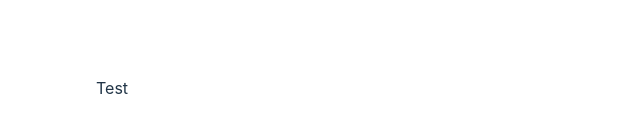
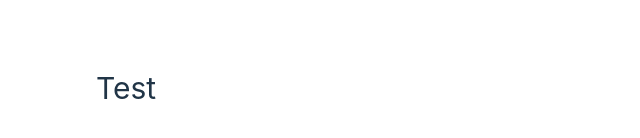
Before and after one commit to gt-esports/gamefest, a React (Vite) app: page / in a window 1280 px wide. Shown: the part 312-450 px from the top of the page, without its empty margins (0-640 px from the left). Built offline with nearby package versions, Linux system fonts and the light colour scheme.

Commit message:
more setup stuff

```diff
--- a/src/App.jsx
+++ b/src/App.jsx
@@ -6,7 +6,7 @@ function App() {
   return (
     <>
       <div>
-        <h className="m-24">Test</h>
+        <h class="m-24 text-3xl">Test</h>
       </div>
     </>
   );
--- /dev/null
+++ b/tailwind.config.js
@@ -0,0 +1,8 @@
+/** @type {import('tailwindcss').Config} */
+module.exports = {
+  content: ["./src/**/*.{js,jsx,ts,tsx}"],
+  theme: {
+    extend: {},
+  },
+  plugins: [],
+};
```
